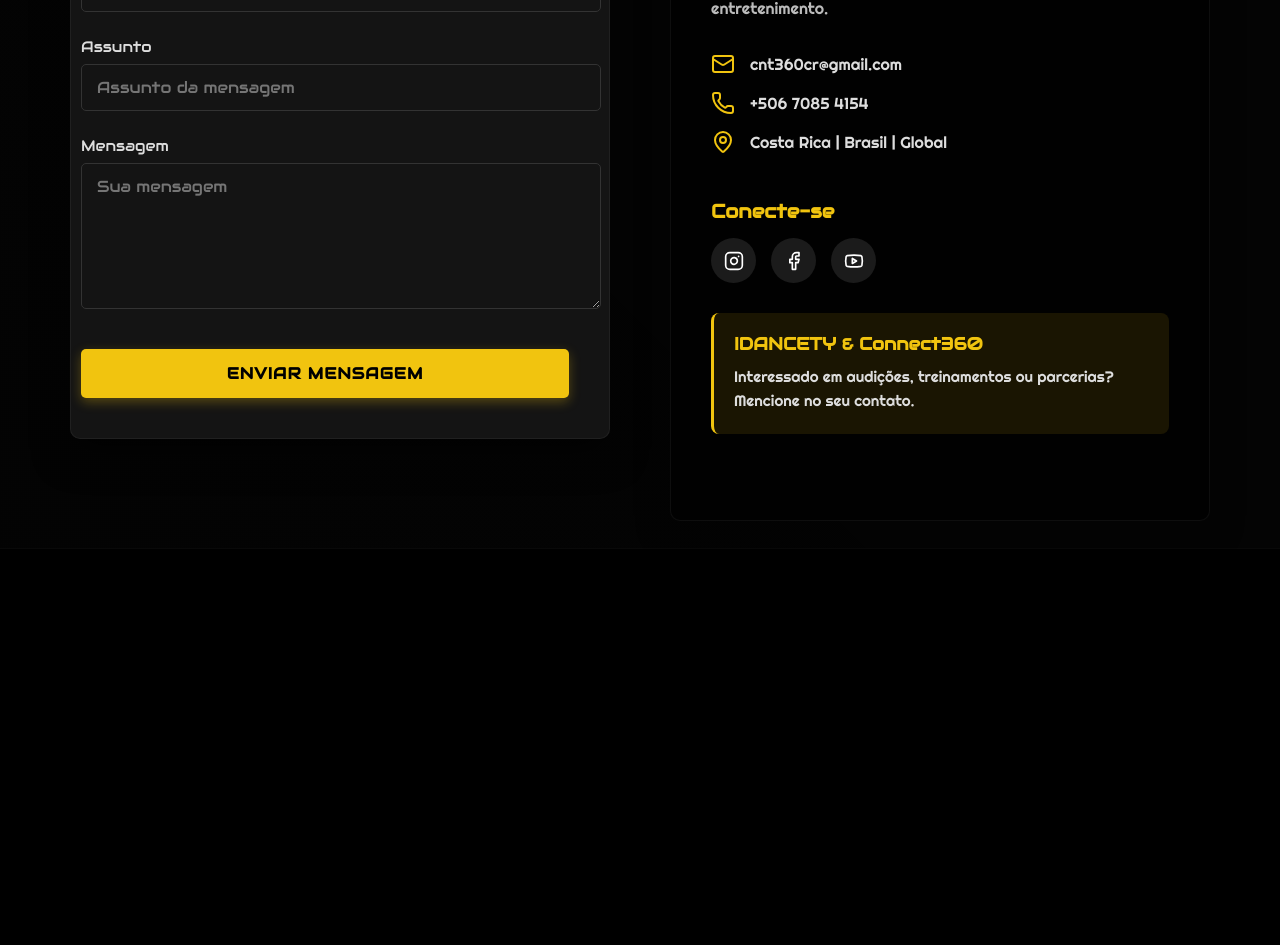
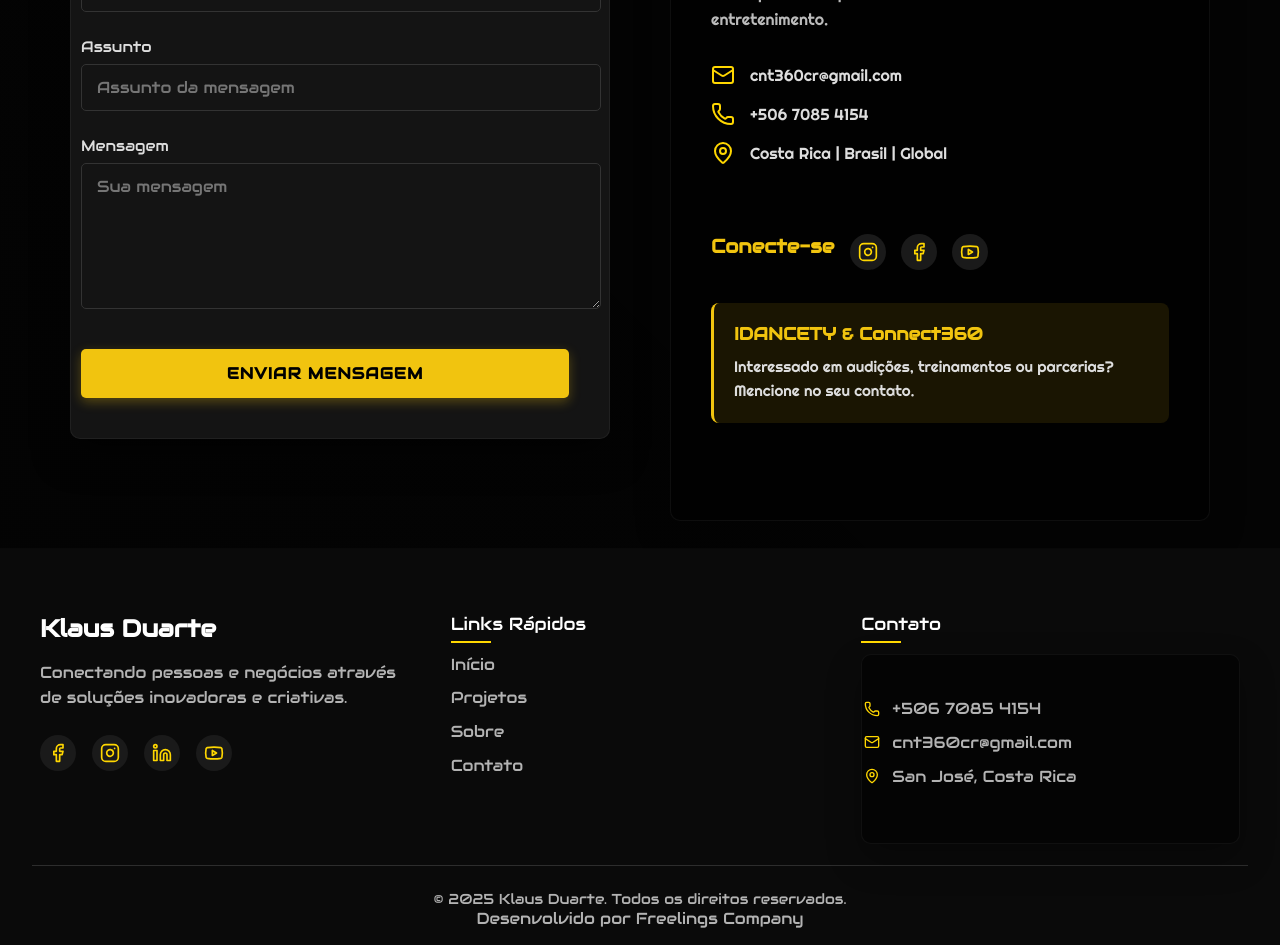
Before and after one commit to Freelings-Co/klaus-duarte, a React (Vite) app: page / in a window 1280 px wide. Shown: the part 9780-10725 px from the top of the page. Before the commit the page ends 10329 px from the top, so only its background shows below. Built offline with nearby package versions, Linux system fonts and the light colour scheme.

Commit message:
Feat Footer

```diff
--- /dev/null
+++ b/src/Components/Footer/index.jsx
@@ -0,0 +1,67 @@
+import React from 'react';
+import './style.css';
+import { Facebook, Instagram, Linkedin, Mail, Phone, MapPin, Youtube } from 'lucide-react';
+
+const Footer = () => {
+  const currentYear = new Date().getFullYear();
+
+  return (
+    <footer className="footer">
+      <div className="footer-content">
+        <div className="footer-section">
+          <h3>Klaus Duarte</h3>
+          <p>Conectando pessoas e negócios através de soluções inovadoras e criativas.</p>
+          <div className="social-links">
+            <a href="https://www.facebook.com/klausduarte" target="_blank" rel="noopener noreferrer" aria-label="Facebook">
+              <Facebook size={20} />
+            </a>
+            <a href="https://www.instagram.com/klaus.duarte/" target="_blank" rel="noopener noreferrer" aria-label="Instagram">
+              <Instagram size={20} />
+            </a>
+            <a href="https://br.linkedin.com/in/klaus-duarte-8b897970" target="_blank" rel="noopener noreferrer" aria-label="LinkedIn">
+              <Linkedin size={20} />
+            </a>
+            <a href="https://www.youtube.com/c/KlausDuarte/videos" target="_blank" rel="noopener noreferrer" aria-label="YouTube">
+              <Youtube size={20} />
+            </a>
+          </div>
+        </div>
+
+        <div className="footer-section">
+          <h4>Links Rápidos</h4>
+          <ul>
+            <li><a href="#inicio">Início</a></li>
+            <li><a href="#projetos">Projetos</a></li>
+            <li><a href="#sobre">Sobre</a></li>
+            <li><a href="#contato">Contato</a></li>
+          </ul>
+        </div>
+
+        <div className="footer-section">
+          <h4>Contato</h4>
+          <ul className="contact-info">
+            <li>
+              <Phone size={16} />
+              <span>+506 7085 4154</span>
+            </li>
+            <li>
+              <Mail size={16} />
+              <span>cnt360cr@gmail.com</span>
+            </li>
+            <li>
+              <MapPin size={16} />
+              <span>San José, Costa Rica</span>
+            </li>
+          </ul>
+        </div>
+      </div>
+
+      <div className="footer-bottom">
+        <p>&copy; {currentYear} Klaus Duarte. Todos os direitos reservados.</p>
+        <a href="https://freelings.com.br" target="_blank" rel="noopener noreferrer">Desenvolvido por Freelings Company</a>
+      </div>
+    </footer>
+  );
+};
+
+export default Footer;
--- /dev/null
+++ b/src/Components/Footer/style.css
@@ -0,0 +1,150 @@
+/* Footer Styles */
+.footer {
+  background-color: #0a0a0a;
+  color: #ffffff;
+  padding: 4rem 2rem 1rem;
+  font-family: 'Inter', sans-serif;
+}
+
+.footer-content {
+  max-width: 1200px;
+  margin: 0 auto;
+  display: grid;
+  grid-template-columns: repeat(auto-fit, minmax(250px, 1fr));
+  gap: 2rem;
+  padding-bottom: 2rem;
+}
+
+.footer-section h3 {
+  color: #fff;
+  font-size: 1.5rem;
+  margin-bottom: 1rem;
+  font-weight: 600;
+}
+
+.footer-section h4 {
+  color: #fff;
+  font-size: 1.1rem;
+  margin-bottom: 1.2rem;
+  font-weight: 500;
+  position: relative;
+  display: inline-block;
+}
+
+.footer-section h4::after {
+  content: '';
+  position: absolute;
+  left: 0;
+  bottom: -8px;
+  width: 40px;
+  height: 2px;
+  background-color: #FFD700;
+}
+
+.footer-section p {
+  color: #b3b3b3;
+  line-height: 1.6;
+  margin-bottom: 1.5rem;
+}
+
+.social-links {
+  display: flex;
+  gap: 1rem;
+  margin-top: 1.5rem;
+}
+
+.social-links a {
+  color: #FFD700;
+  background-color: #1a1a1a;
+  width: 36px;
+  height: 36px;
+  border-radius: 50%;
+  display: flex;
+  align-items: center;
+  justify-content: center;
+  transition: all 0.3s ease;
+}
+
+.social-links a:hover {
+  background-color: #FFD700;
+  color: #000;
+  transform: translateY(-3px);
+}
+
+.footer-section ul {
+  list-style: none;
+  padding: 0;
+  margin: 0;
+}
+
+.footer-section ul li {
+  margin-bottom: 0.8rem;
+}
+
+.footer-section ul li a {
+  color: #b3b3b3;
+  text-decoration: none;
+  transition: color 0.3s ease;
+  display: block;
+}
+
+.footer-section ul li a:hover {
+  color: #FFD700;
+  padding-left: 5px;
+}
+
+.contact-info li {
+  display: flex;
+  align-items: center;
+  gap: 10px;
+  margin-bottom: 1rem;
+  color: #b3b3b3;
+}
+
+.contact-info svg {
+  color: #FFD700;
+  min-width: 20px;
+}
+
+.footer-bottom {
+  border-top: 1px solid #2d2d2d;
+  padding-top: 1.5rem;
+  text-align: center;
+  margin-top: 2rem;
+}
+
+.footer-bottom p {
+  color: #b3b3b3;
+  font-size: 0.9rem;
+  margin: 0;
+}
+
+.footer-bottom a {
+  text-decoration: none;
+  color: #b3b3b3;
+}
+
+/* Responsive Design */
+@media (max-width: 768px) {
+  .footer-content {
+    grid-template-columns: 1fr;
+    gap: 2.5rem;
+  }
+
+  .footer-section {
+    text-align: center;
+  }
+
+  .footer-section h4::after {
+    left: 50%;
+    transform: translateX(-50%);
+  }
+
+  .social-links {
+    justify-content: center;
+  }
+
+  .contact-info li {
+    justify-content: center;
+  }
+}
--- a/src/main.jsx
+++ b/src/main.jsx
@@ -13,6 +13,7 @@ import IdancetyConnect from './Pages/IdancetyConnect'
 import ContactSection from './Pages/Contact'
 import ScrollToTop from './Components/ScrollToTop/ScrollToTop'
 import VideoBG from './Components/VideoBg'
+import Footer from './components/Footer'
 
 createRoot(document.getElementById('root')).render(
   <StrictMode>
@@ -27,6 +28,7 @@ createRoot(document.getElementById('root')).render(
     <ExperienciaInternacional />
     <IdancetyConnect />
     <ContactSection />
+    <Footer />
     <ScrollToTop />
     <VideoBG />
   </StrictMode>,
```
